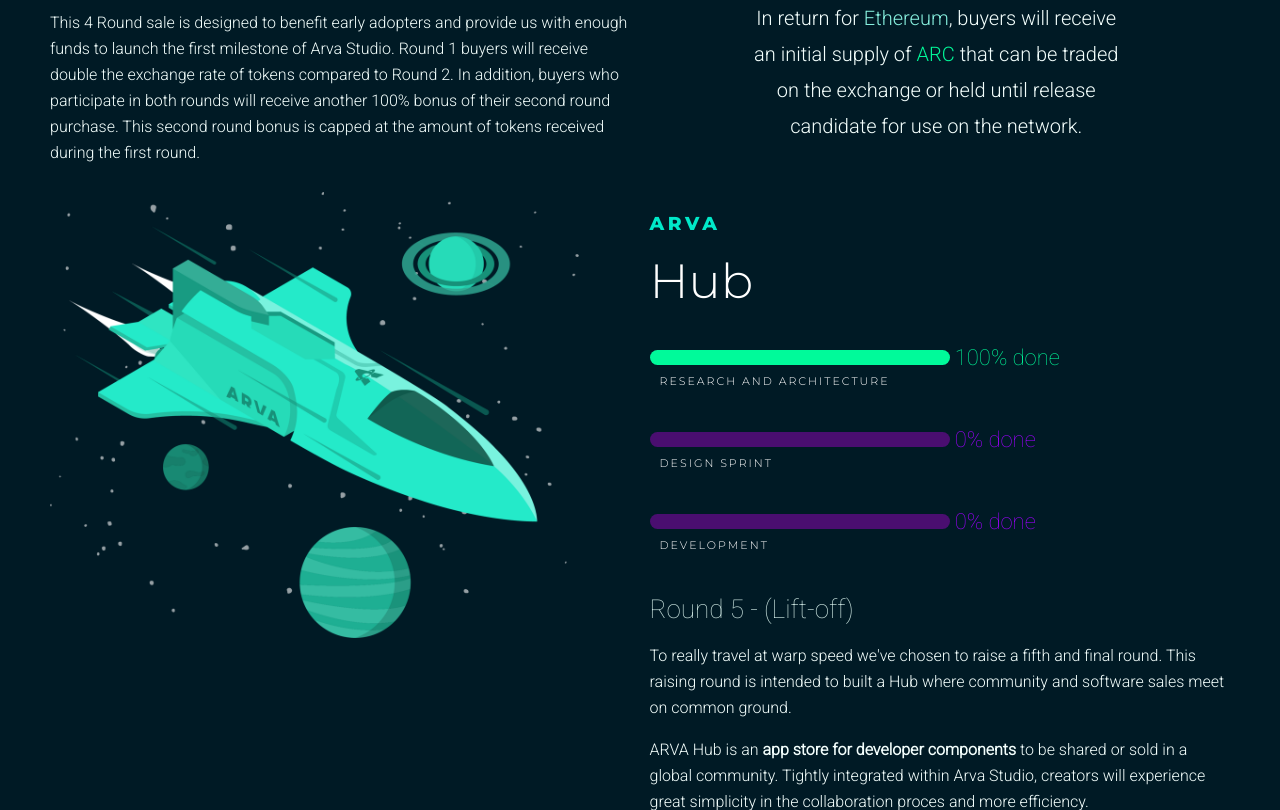
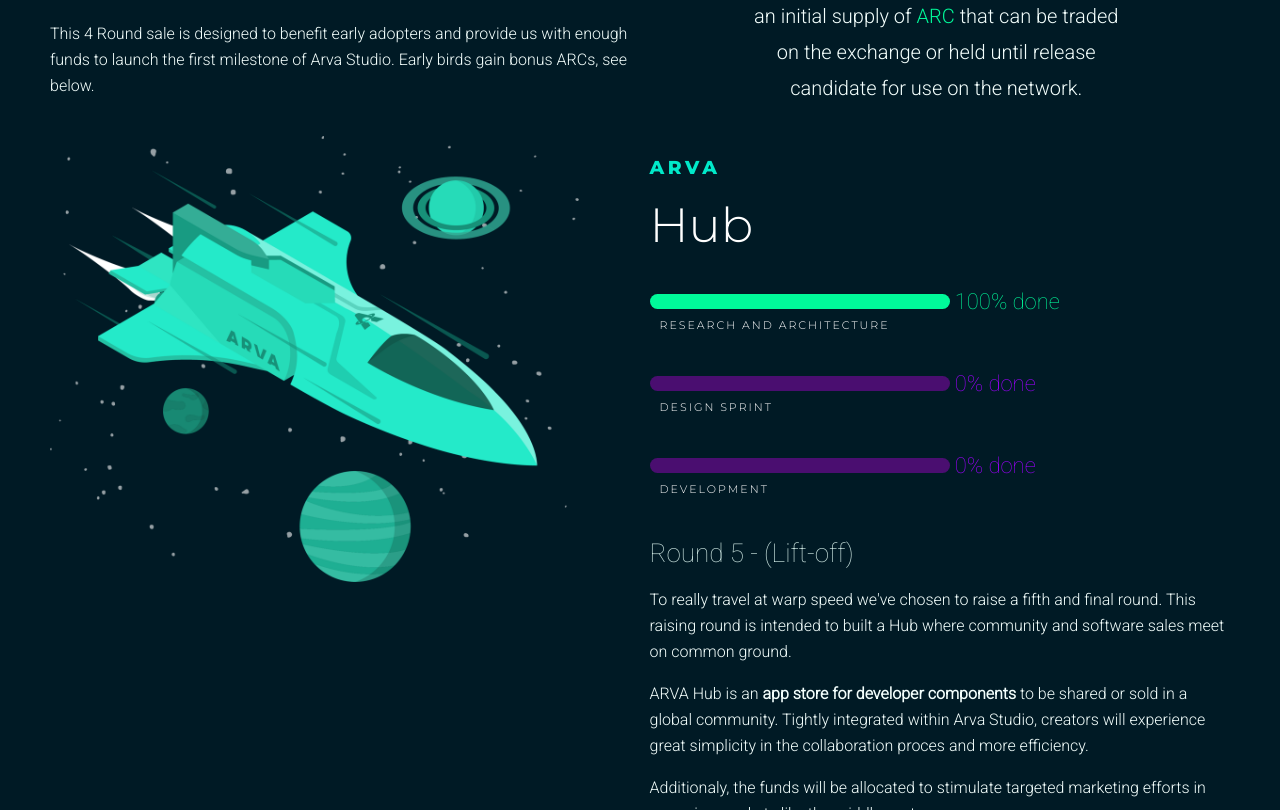
Before and after one commit to Arva/arva.github.io, a plain HTML site: page index.html in a window 1280 px wide. Shown: the part 2892-3702 px from the top of the page. Drawn offline with nearby package versions, Linux system fonts and the light colour scheme; no server answers.

Commit message:
bonus reference.

```diff
--- a/index.html
+++ b/index.html
@@ -161,10 +161,7 @@
             <p>ARVA is raising funds for the development of 4 major Arva Studio milestones.
                 <img src="./img/goals-0.svg" class="image-goals">
                 <p>This 4 Round sale is designed to benefit early adopters and provide us with enough funds to launch the first
-                    milestone of Arva Studio. Round 1 buyers will receive double the exchange rate of tokens compared to
-                    Round 2. In addition, buyers who participate in both rounds will receive another 100% bonus of their
-                    second round purchase. This second round bonus is capped at the amount of tokens received during the
-                    first round.</p>
+                    milestone of Arva Studio. Early birds gain bonus ARCs, see below.</p>
         </div>
         <div class="img-right half-column-right centered-grid">
             <img id="big-images" src="./img/studio.png">
```
